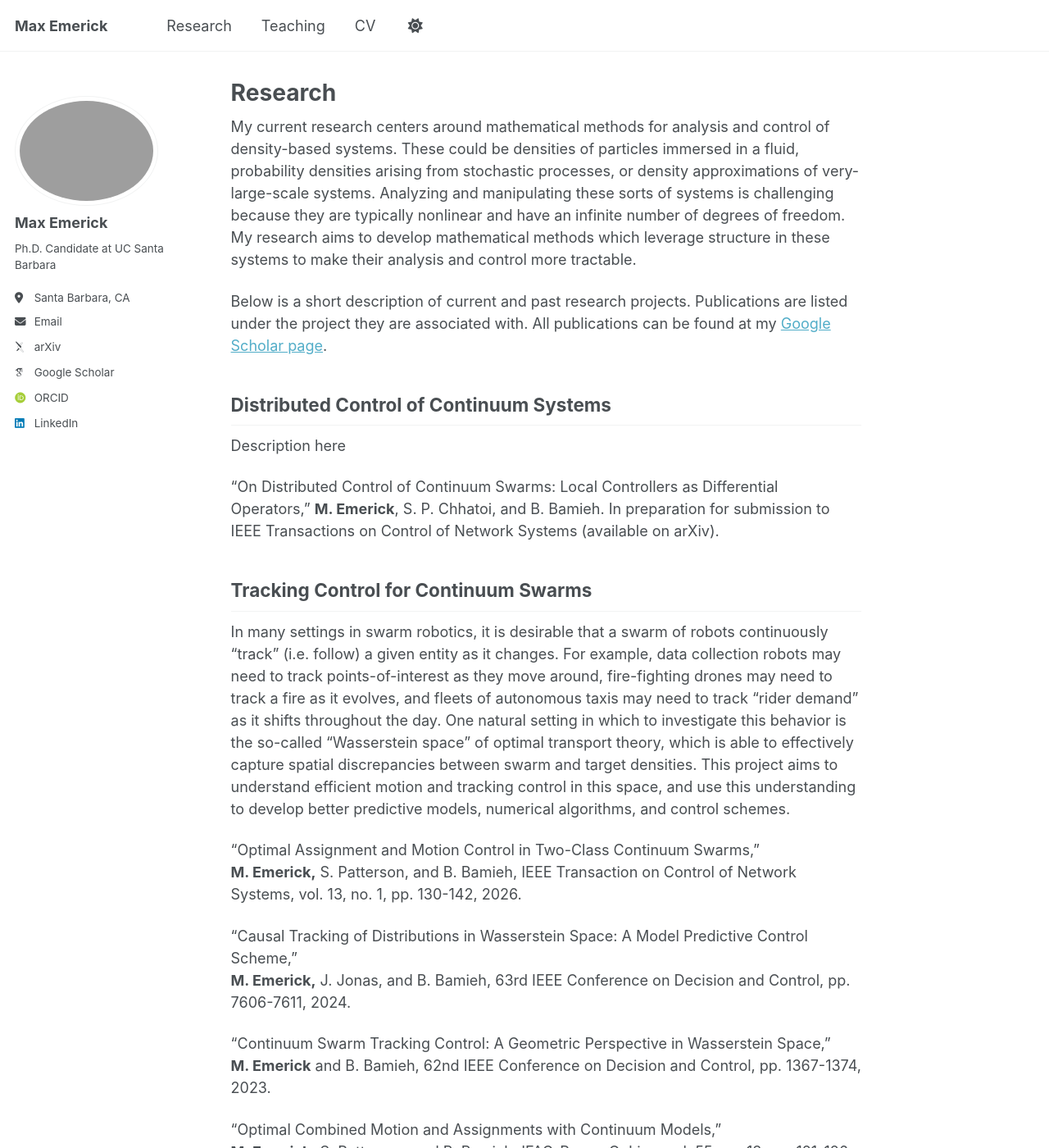
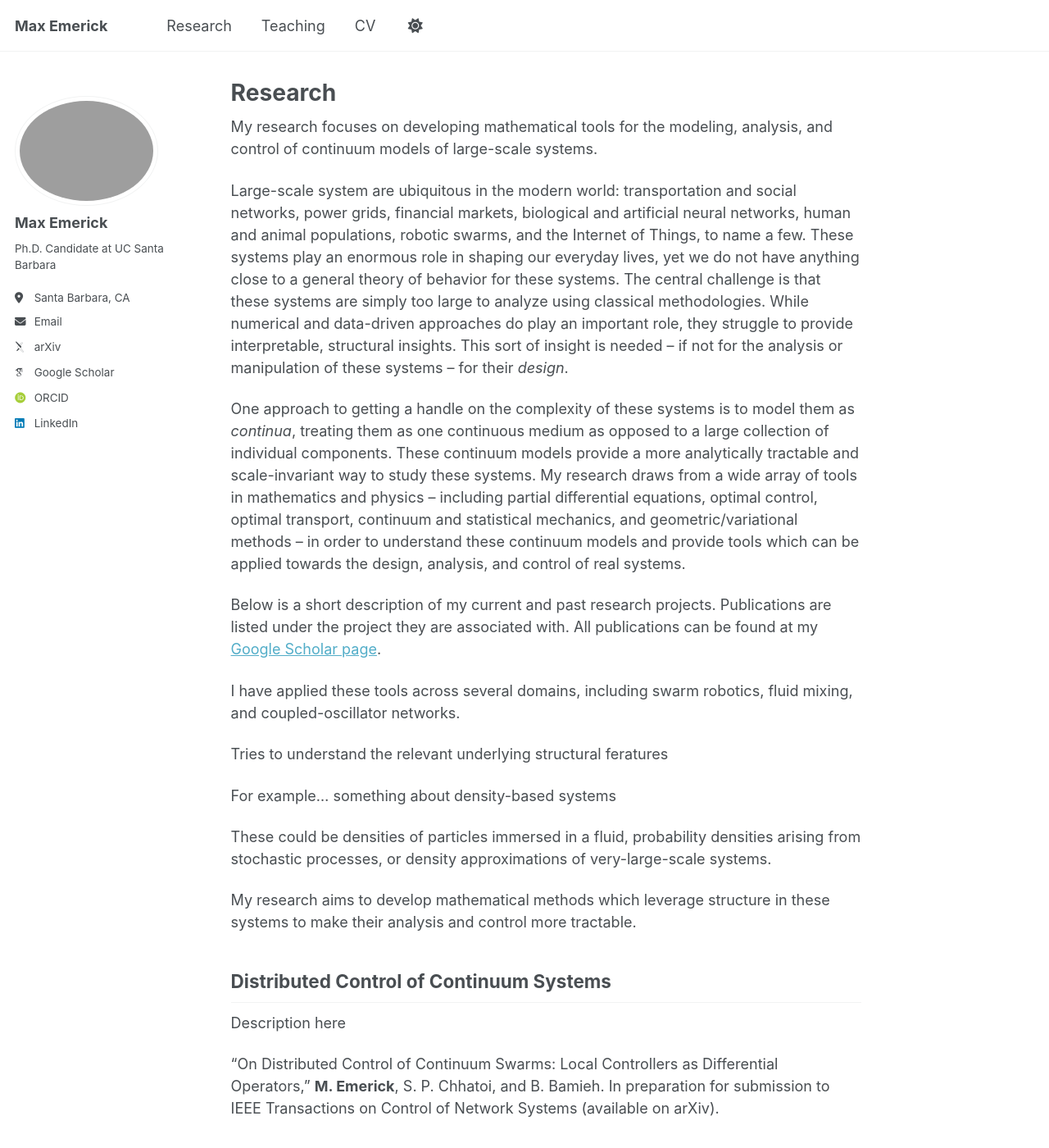
Before and after one commit to maxemerick/maxemerick.github.io, a Jekyll site: the page built from _pages/research.md, in a window 1280 px wide and 1400 px high. Shown: the whole window at 82% size. Built offline with Jekyll 4.4.1, drawn with Linux system fonts in a browser that asks for light colours; some web fonts are replaced.

Commit message:
Update research.md

```diff
--- a/_pages/research.md
+++ b/_pages/research.md
@@ -6,9 +6,34 @@ redirect_from:
   - /research.html
 ---
 
-My current research centers around mathematical methods for analysis and control of density-based systems. These could be densities of particles immersed in a fluid, probability densities arising from stochastic processes, or density approximations of very-large-scale systems. Analyzing and manipulating these sorts of systems is challenging because they are typically nonlinear and have an infinite number of degrees of freedom. My research aims to develop mathematical methods which leverage structure in these systems to make their analysis and control more tractable.
+My research focuses on developing mathematical tools for the modeling, analysis, and control of continuum models of large-scale systems.
 
-Below is a short description of current and past research projects. Publications are listed under the project they are associated with. All publications can be found at my [Google Scholar page](https://scholar.google.com/citations?user=CN7oYBQAAAAJ&hl=en).
+Large-scale system are ubiquitous in the modern world: transportation and social networks, power grids, financial markets, biological and artificial neural networks, human and animal populations, robotic swarms, and the Internet of Things, to name a few. These systems play an enormous role in shaping our everyday lives, yet we do not have anything close to a general theory of behavior for these systems. The central challenge is that these systems are simply too large to analyze using classical methodologies. While numerical and data-driven approaches do play an important role, they struggle to provide interpretable, structural insights. This sort of insight is needed -- if not for the analysis or manipulation of these systems -- for their *design*.
+
+One approach to getting a handle on the complexity of these systems is to model them as *continua*, treating them as one continuous medium as opposed to a large collection of individual components. These continuum models provide a more analytically tractable and scale-invariant way to study these systems. My research draws from a wide array of tools in mathematics and physics -- including partial differential equations, optimal control, optimal transport, continuum and statistical mechanics, and geometric/variational methods -- in order to understand these continuum models and provide tools which can be applied towards the design, analysis, and control of real systems.
+
+Below is a short description of my current and past research projects. Publications are listed under the project they are associated with. All publications can be found at my [Google Scholar page](https://scholar.google.com/citations?user=CN7oYBQAAAAJ&hl=en).
+
+
+
+
+I have applied these tools across several domains, including swarm robotics, fluid mixing, and coupled-oscillator networks.
+
+
+
+Tries to understand the relevant underlying structural feratures
+
+
+
+For example... something about density-based systems
+
+These could be densities of particles immersed in a fluid, probability densities arising from stochastic processes, or density approximations of very-large-scale systems.
+
+
+
+My research aims to develop mathematical methods which leverage structure in these systems to make their analysis and control more tractable.
+
+
 
 
 
```
